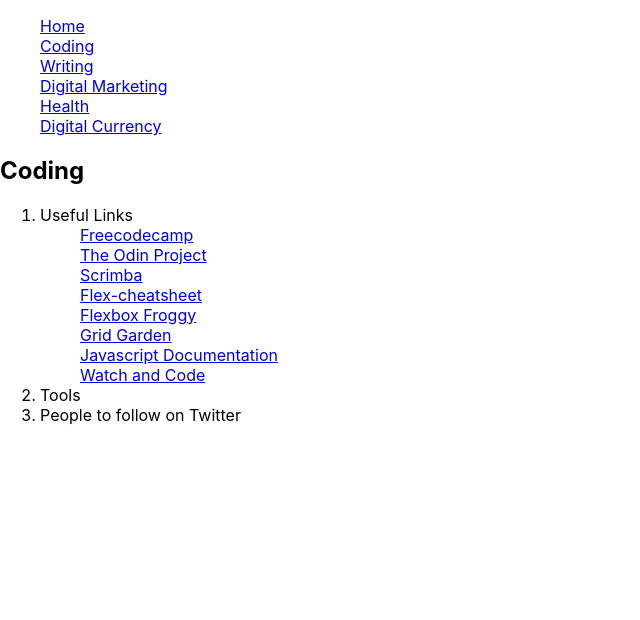
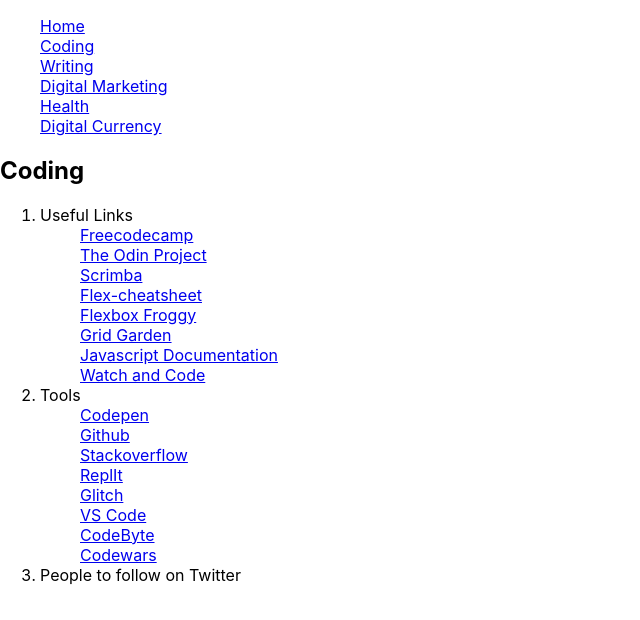
Before and after one commit to prayagd/headstart, a React (Create React App) app: page /Coding in a window 1280 px wide. Shown: the top 620 px of the page, without its empty margins (0-640 px from the left). Built offline with nearby package versions, Linux system fonts and the light colour scheme.

Commit message:
coding tools added

```diff
--- a/public/index.html
+++ b/public/index.html
@@ -2,7 +2,7 @@
 <html lang="en">
   <head>
     <meta charset="utf-8" />
-    <link rel="icon" href="%PUBLIC_URL%/favicon.ico" />
+
     <meta name="viewport" content="width=device-width, initial-scale=1" />
     <meta name="theme-color" content="#000000" />
     <meta
--- a/src/Components/Coding.js
+++ b/src/Components/Coding.js
@@ -1,5 +1,8 @@
 import React from 'react';
+
 const resources = [["Freecodecamp", "https://www.freecodecamp.org/ "],["The Odin Project", "https://www.theodinproject.com/home"], ["Scrimba", "https://scrimba.com/"], ["Flex-cheatsheet", "https://yoksel.github.io/flex-cheatsheet/"], ["Flexbox Froggy", "https://flexboxfroggy.com/"], ["Grid Garden", "https://cssgridgarden.com/"], ["Javascript Documentation", "https://javascript.info/"], ["Watch and Code", "https://watchandcode.com/courses/enrolled/60264"]]
+const tools = [["Codepen", "https://codepen.io/"], ["Github", "https://github.com/"], ["Stackoverflow", "https://stackoverflow.com/"], ["ReplIt", "https://repl.it/"], ["Glitch", "https://glitch.com/"], ["VS Code", "https://code.visualstudio.com/"], ["CodeByte", "https://coderbyte.com/"], ["Codewars", "https://www.codewars.com/"]];
+
 
 const Coding = () => {
     return (
@@ -8,11 +11,16 @@
             <ol>
                 <li>Useful Links</li>
                 <ul>
-                    {resources.map((val) => <a href = {val[1]} target = "_blank"><li>{val[0]}</li></a>)}
+                    {resources.map((val) => <a href = {val[1]} target = "_blank" rel="noopener noreferrer"><li>{val[0]}</li></a>)}
                 </ul>
                 <li>Tools</li>
+                <ul>
+                    {tools.map((val) => <a href = {val[1]} target = "_blank" rel="noopener noreferrer"><li>{val[0]}</li></a>)}
+                </ul>
+                <li>People to follow on Twitter</li>
+                <ul>
 
-                <li>People to follow on Twitter</li>
+                </ul>
             </ol>
 
         </div>
--- a/src/index.css
+++ b/src/index.css
@@ -14,4 +14,5 @@
 
 ul{
   list-style: none;
+  text-decoration: none;
 }
```
Also changed, not shown: 1 other file (tests, documents, lock files or other folders).
